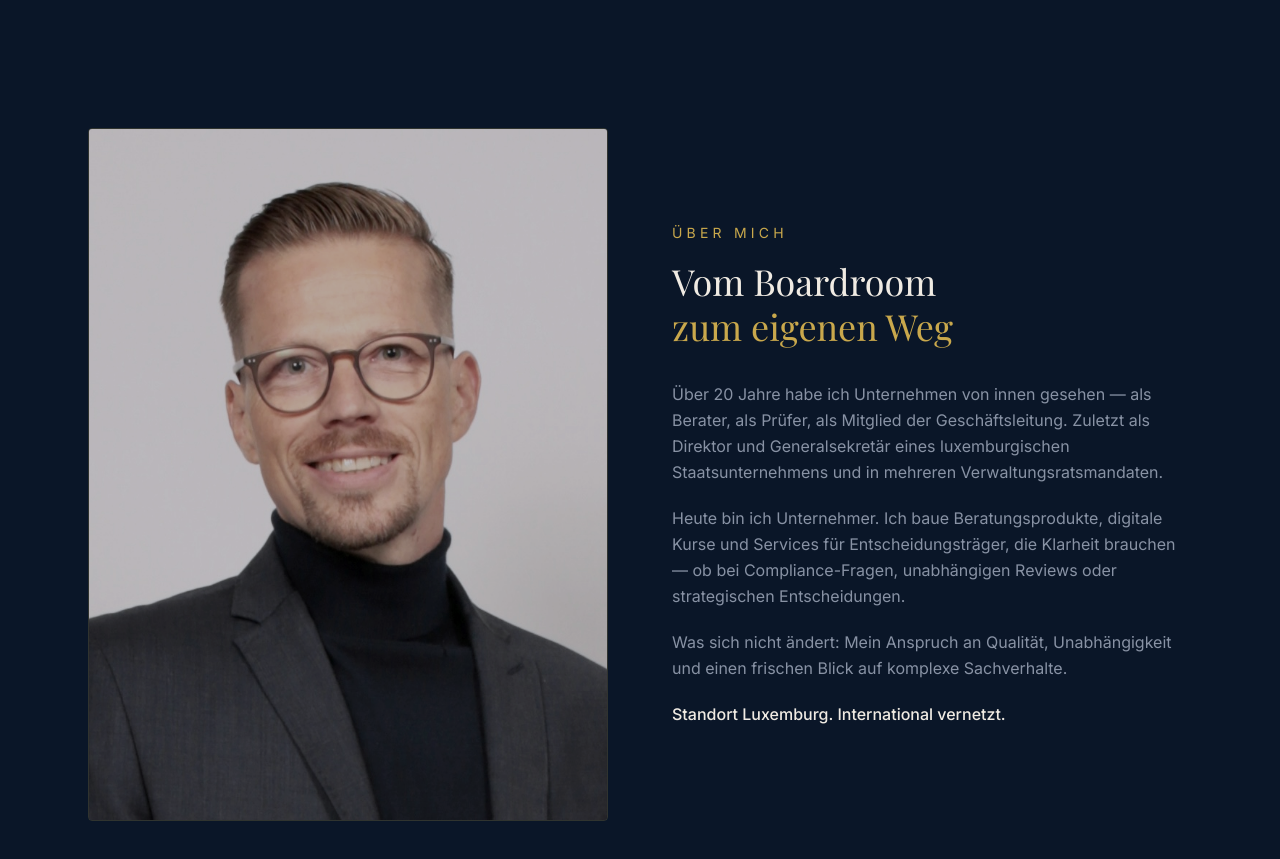
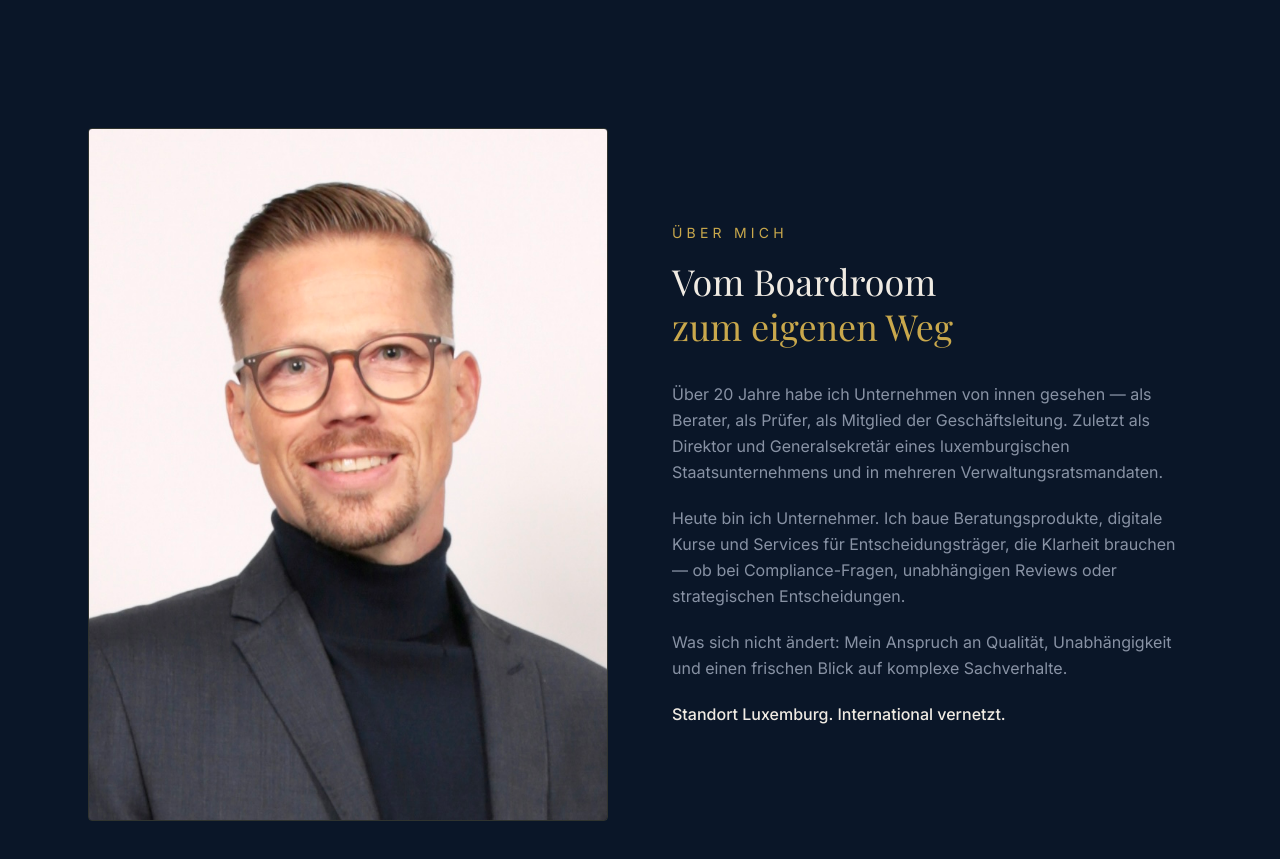
Before and after one commit to carolinejunker/jdm-advisory, a Next.js app: page / in a window 1280 px wide. Shown: the part 800-1659 px from the top of the page. Built offline with nearby package versions, Linux system fonts and the light colour scheme; a web font is replaced by a local one.

Commit message:
Foto: Filter entfernt, Original-Farben wiederhergestellt

```diff
--- a/src/components/About.tsx
+++ b/src/components/About.tsx
@@ -5,11 +5,10 @@ export default function About() {
         <div className="grid md:grid-cols-2 gap-16 items-center">
           {/* Photo */}
           <div className="relative aspect-[3/4] rounded-sm overflow-hidden border border-gold/20">
-            <div className="absolute inset-0 bg-navy/20 mix-blend-multiply z-10" />
             <img
               src="/jens.jpg"
               alt="Jens Druckenmüller"
-              className="w-full h-full object-cover object-top grayscale-[30%] brightness-90 contrast-105"
+              className="w-full h-full object-cover object-top"
             />
           </div>
 
--- a/src/components/en/AboutEn.tsx
+++ b/src/components/en/AboutEn.tsx
@@ -5,11 +5,10 @@ export default function AboutEn() {
         <div className="grid md:grid-cols-2 gap-16 items-center">
           {/* Photo */}
           <div className="relative aspect-[3/4] rounded-sm overflow-hidden border border-gold/20">
-            <div className="absolute inset-0 bg-navy/20 mix-blend-multiply z-10" />
             <img
               src="/jens.jpg"
               alt="Jens Druckenmüller"
-              className="w-full h-full object-cover object-top grayscale-[30%] brightness-90 contrast-105"
+              className="w-full h-full object-cover object-top"
             />
           </div>
 
```
